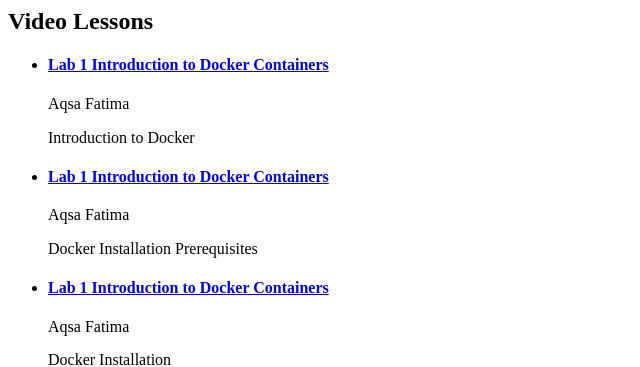
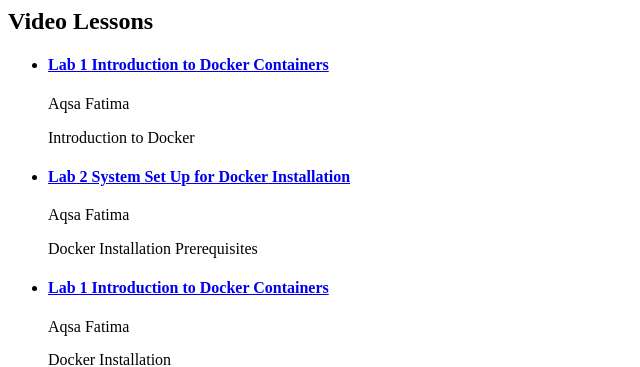
Before and after one commit to opencloudelab/opencloudelab.github.io, a Jekyll site: the page built from Views/Docker/introduction.md, in a window 1280 px wide. Shown: the top 367 px of the page, without its empty margins (0-640 px from the left). Built offline with Jekyll 4.4.1, drawn with Linux system fonts in a browser that asks for light colours.

Commit message:
Update 2016-05-02-docker-containers-lab2.md

```diff
--- a/_posts/docker-containers/2016-05-02-docker-containers-lab2.md
+++ b/_posts/docker-containers/2016-05-02-docker-containers-lab2.md
@@ -1,6 +1,6 @@
 ---
 layout: post
-title: Lab 1 Introduction to Docker Containers
+title: Lab 2 System Set Up for Docker Installation
 categories: docker-containers
 author: Aqsa Fatima
 description: Docker Installation Prerequisites
```
